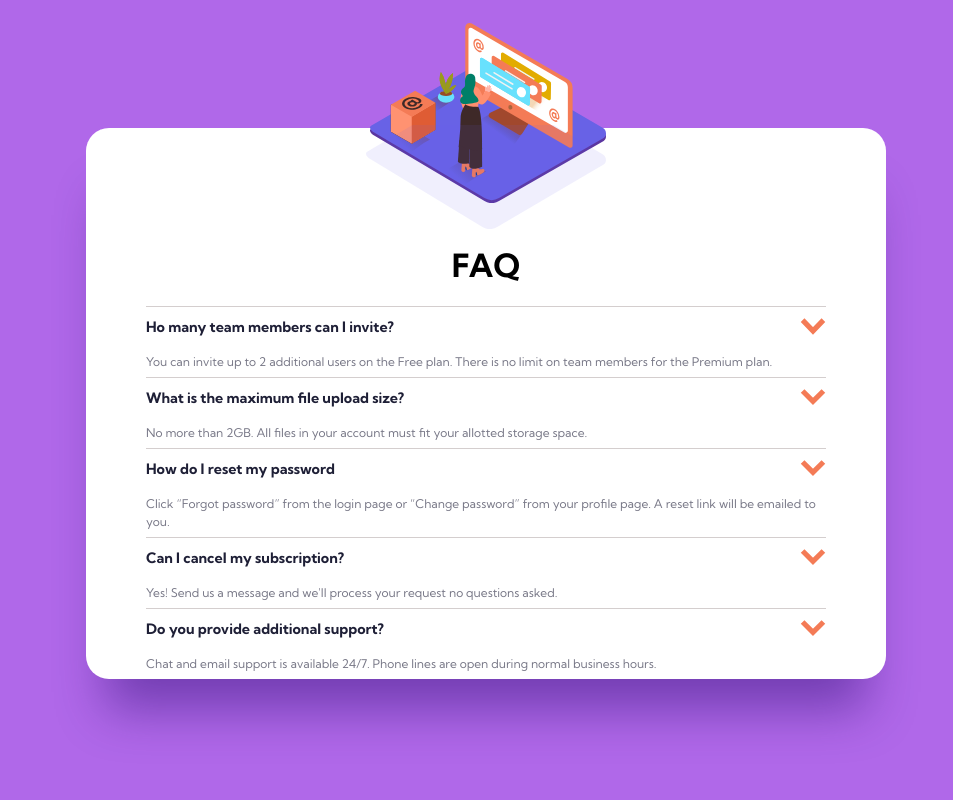
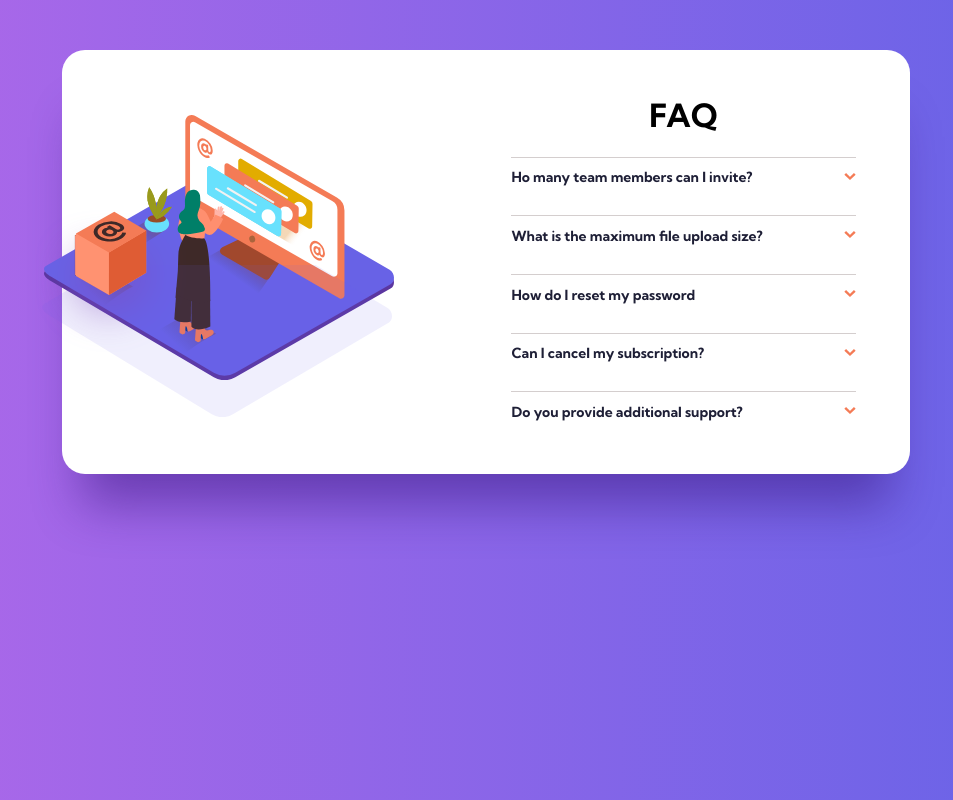
Before and after one commit to Leosonicx/faq-accordion-card, a plain HTML site: page index.html in a window 1280 px wide. Shown: the whole page, without its empty margins (154-1107 px from the left). Drawn offline with Linux system fonts and the light colour scheme; a script that the page names is missing.

Commit message:
Acabando a parte desktop

```diff
--- a/Estilização/Desktop-Style.css
+++ b/Estilização/Desktop-Style.css
@@ -0,0 +1,65 @@
+body {
+  position: inherit;
+  background-image: linear-gradient(to right, #B068E9 , #6463E7);
+}
+
+main {
+  margin-top: 50px;
+  margin-bottom: 10px;
+  display: flex;
+  flex-direction: row;
+  padding: 1.5em;
+  top: 50%;
+  left: 50%;
+}
+
+.faq-secao {
+  margin: 0;
+}
+
+.titulo {
+  margin-bottom: 30px;
+  font-size: 14px;
+  width: 400px;
+}
+
+.ilustracao {
+  position: relative;
+  width: 50%;
+  margin-top: 0em;
+  margin-right: 5em;
+  margin-left: -5em;
+}
+
+#ilustra {
+  position: fixed;
+  width: 350px;
+  top: 115px;
+  left: 198px;
+}
+
+#sombra {
+  position: fixed;
+  margin-top: 0em;
+  margin-left: 1em;
+  width: 350px;
+  top: 265px;
+  left: 180px;
+}
+
+#caixa {
+  display: block;
+  position: fixed;
+  top: 210px;
+  left: 190px;
+  width: 150px;
+  cursor: pointer;
+}
+
+.faq-seta img {
+  cursor: pointer;
+}
+
+h1 {
+  text-align: center;
+}
--- a/Estilização/Mobile-Style.css
+++ b/Estilização/Mobile-Style.css
@@ -4,8 +4,8 @@ body {
  padding: 0;
  margin: 0;
  box-sizing: border-box;
- background-color: #B068E9;
  position: relative;
+ background-image: linear-gradient(to right, #B068E9 , #6463E7);
 }
 
 main {
@@ -66,7 +66,12 @@ h1 {
   width: 100%;
   flex-direction: row;
   align-items: center;
-  z-index: 5;
+  z-index: 4;
+}
+
+.arrow {
+  position: relative;
+  top: -10px;
 }
 
 h2 {
@@ -100,4 +105,5 @@ img {
   transition: 1s ease;
   margin: 0.5em;
   margin-left: 0;
+  display: none;
 }
--- a/index.html
+++ b/index.html
@@ -6,14 +6,16 @@
   <meta name="viewport" content="width=device-width, initial-scale=1.0">
   <link rel="shortcut icon" href="images/favicon-32x32.png" type="image/x-icon">
   <link rel="stylesheet" href="Estilização/Mobile-Style.css">
-  <link rel="stylesheet" href="Estilização/Desktop-Style.css">
+  <link rel="stylesheet" media="(min-width: 800px)" href="Estilização/Desktop-Style.css">
   <title>FAQ Accordion Card</title>
 <body>
   <main>
     <div class="ilustracao">
       <img id="ilustra" src="images/illustration-woman-online-mobile.svg" alt="Mulher online mobile">
       <img id="sombra" src="images/bg-pattern-mobile.svg" alt="Mobile Pattern" />
+      <a target="_blank" href="https://www.linkedin.com/in/leonardo2002/">
       <img id="caixa" src="images/illustration-box-desktop.svg" alt="Caixa">
+      </a>
     </div>
 
     <div class="faq-secao">
--- /dev/null
+++ b/javas/web.js
@@ -0,0 +1 @@
+const seta = document.querySelector('.arrow')
```
